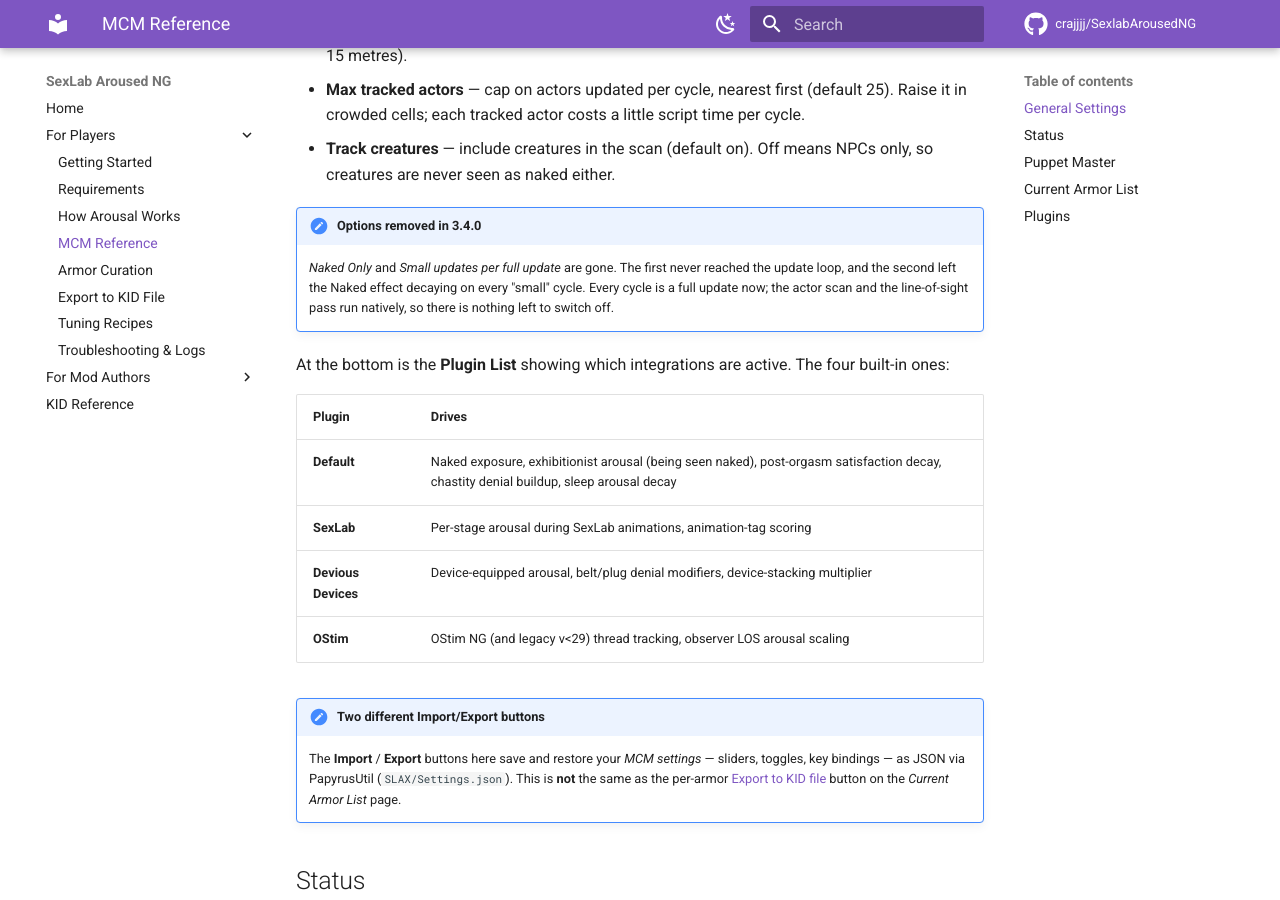
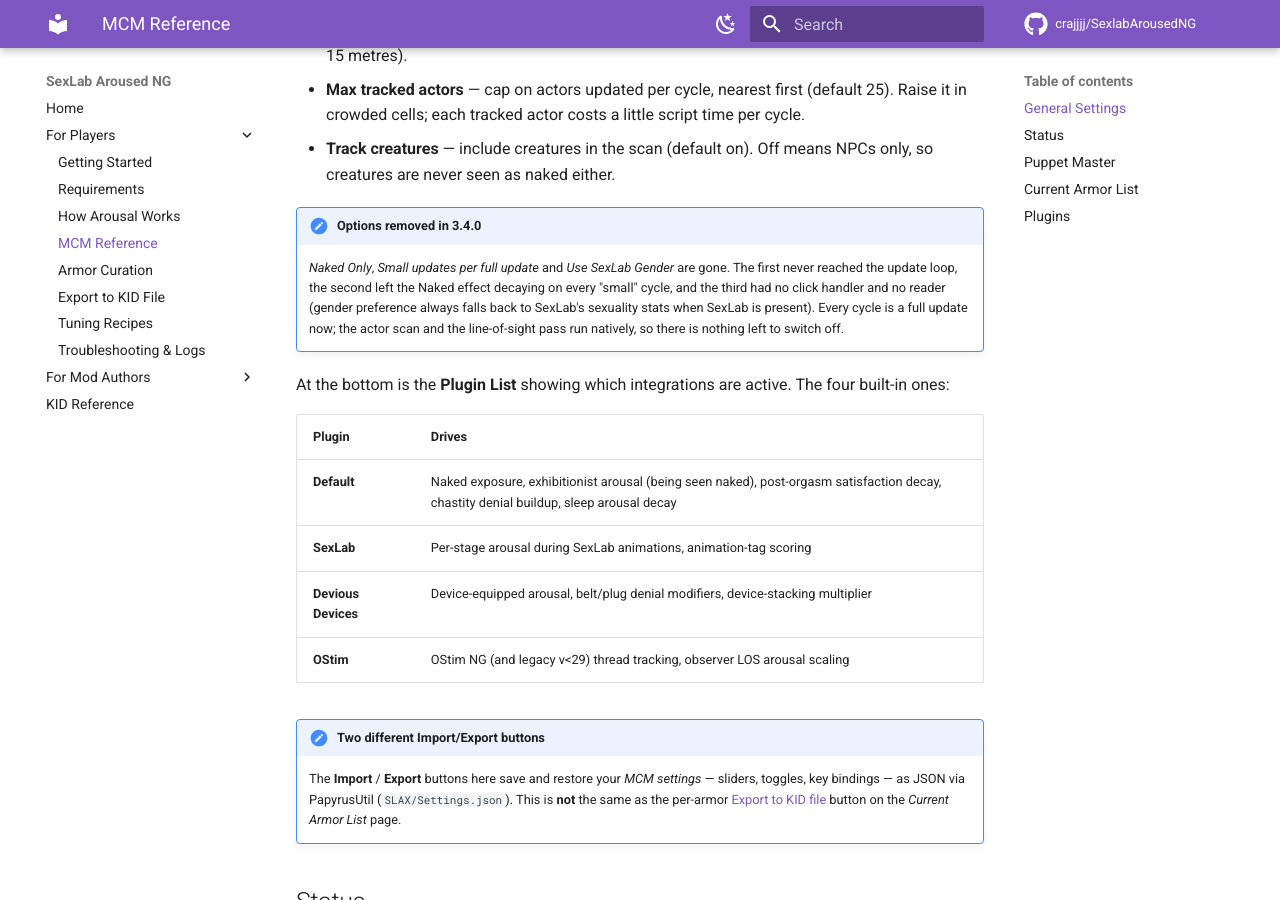
Before and after one commit to crajjjj/SexlabArousedNG, an MkDocs documentation site: the page built from docs/players/mcm-reference.md, in a window 1280 px wide and 900 px high, scrolled down 792 px. Built offline with MkDocs 1.6.1 and Material for MkDocs 9.7.7, drawn with Linux system fonts in a browser that asks for light colours; comment, search, counter and statistics services are not loaded.

Commit message:
3.4.0: MCM audit fixes
Armor page reset per-item option IDs (stale Illegal toggle sat on the High
Heels position when no body item was worn); drop the handler-less "Use SexLab
Gender" toggle; Clear selected actor acts on the Puppet Master selection;
hover texts, DD floor descriptions, scan-frequency default text.

```diff
--- a/docs/players/mcm-reference.md
+++ b/docs/players/mcm-reference.md
@@ -22,7 +22,7 @@
 - **Track creatures** — include creatures in the scan (default on). Off means NPCs only, so creatures are never seen as naked either.
 
 !!! note "Options removed in 3.4.0"
-    *Naked Only* and *Small updates per full update* are gone. The first never reached the update loop, and the second left the Naked effect decaying on every "small" cycle. Every cycle is a full update now; the actor scan and the line-of-sight pass run natively, so there is nothing left to switch off.
+    *Naked Only*, *Small updates per full update* and *Use SexLab Gender* are gone. The first never reached the update loop, the second left the Naked effect decaying on every "small" cycle, and the third had no click handler and no reader (gender preference always falls back to SexLab's sexuality stats when SexLab is present). Every cycle is a full update now; the actor scan and the line-of-sight pass run natively, so there is nothing left to switch off.
 
 At the bottom is the **Plugin List** showing which integrations are active. The four built-in ones:
 
```
Also changed, not shown: 15 other files.
